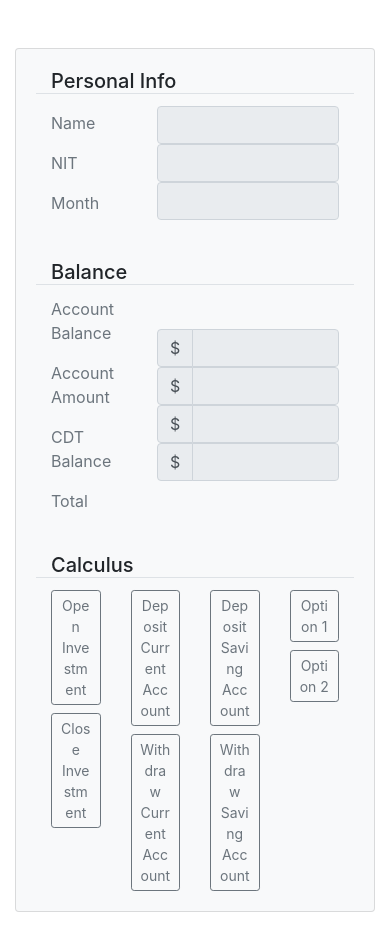
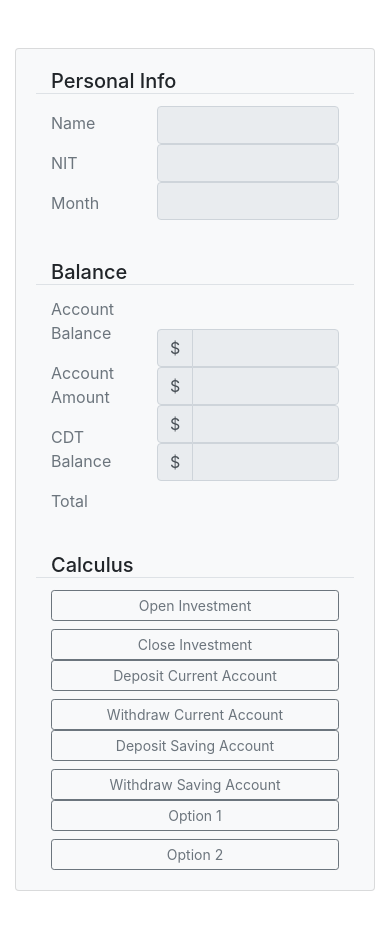
Before and after one commit to Andres6936/N1-SimuladorBancario-Bootstrap, a plain HTML site: page index.html in a window 390 px wide. Drawn offline with nearby package versions, Linux system fonts and the light colour scheme.

Commit message:
Web design - section calculus

```diff
--- a/index.html
+++ b/index.html
@@ -73,22 +73,22 @@
 
         <section class="card-body row row-cols-4">
             <h5 class="col-12 card-title border-bottom">Calculus</h5>
-            <div class="col">
+            <div class="col-sm-3 col-12">
                 <button class="col-12 btn btn-sm btn-outline-secondary">Open Investment</button>
                 <button class="col-12 btn btn-sm btn-outline-secondary mt-2">Close Investment</button>
             </div>
 
-            <div class="col">
+            <div class="col-sm-3 col-12">
                 <button class="col-12 btn btn-sm btn-outline-secondary">Deposit Current Account</button>
                 <button class="col-12 btn btn-sm btn-outline-secondary mt-2">Withdraw Current Account</button>
             </div>
 
-            <div class="col">
+            <div class="col-sm-3 col-12">
                 <button class="col-12 btn btn-sm btn-outline-secondary">Deposit Saving Account</button>
                 <button class="col-12 btn btn-sm btn-outline-secondary mt-2">Withdraw Saving Account</button>
             </div>
 
-            <div class="col">
+            <div class="col-sm-3 col-12">
                 <button class="col-12 btn btn-sm btn-outline-secondary">Option 1</button>
                 <button class="col-12 btn btn-sm btn-outline-secondary mt-2">Option 2</button>
             </div>
```
